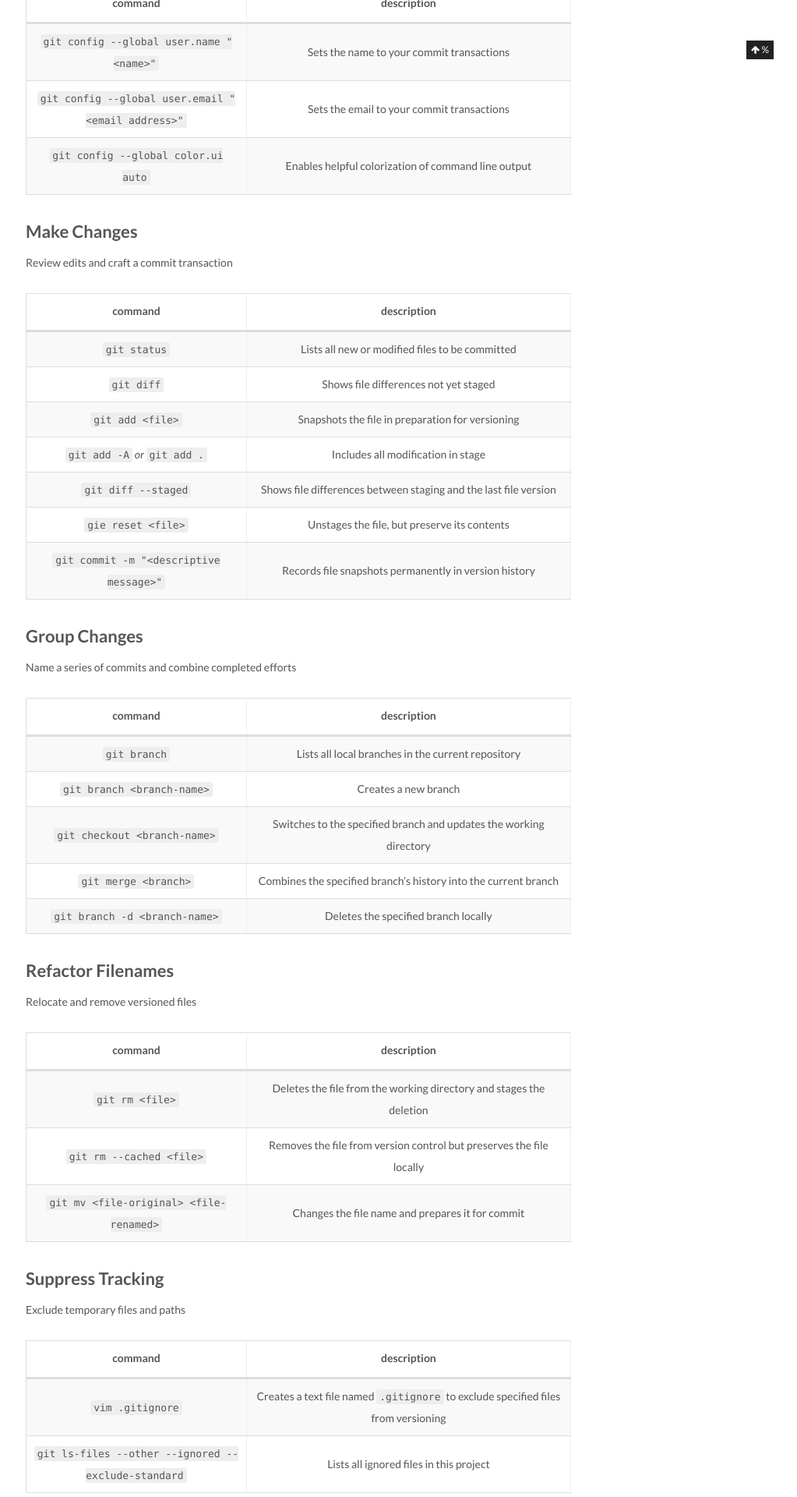
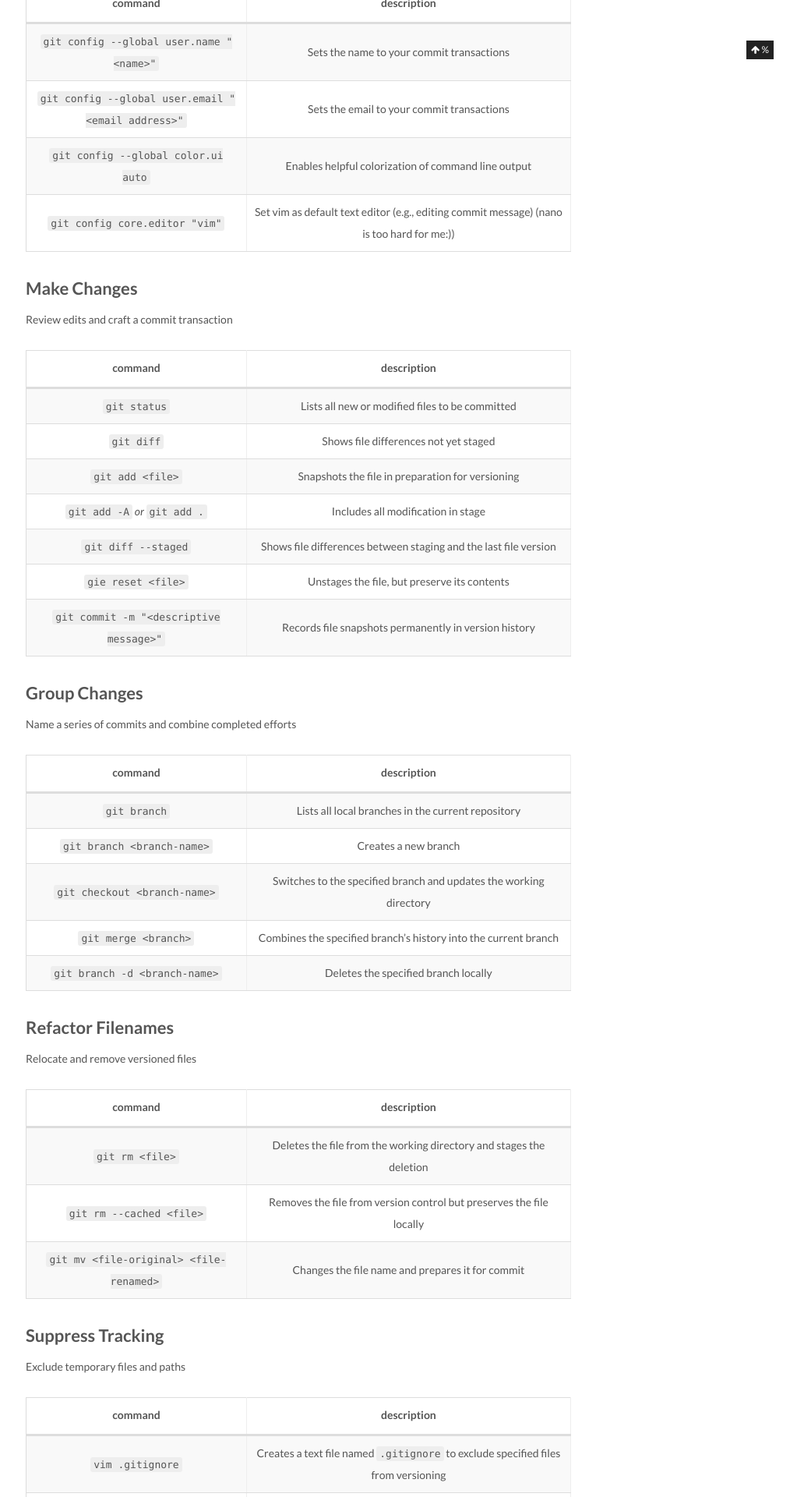
Before and after one commit to pwyq/blog, a Jekyll site: the page built from _posts/2018-02-26-Git-Cheat-Sheet.md, in a window 1280 px wide. Shown: the part 924-2844 px from the top of the page at 78% size, without its empty margins (257-1280 px from the left). Built offline with Jekyll 4.4.1, drawn with Linux system fonts in a browser that asks for light colours; comment, search, counter and statistics services are not loaded.

Commit message:
Update 2018-02-26-Git-Cheat-Sheet.md

```diff
--- a/_posts/2018-02-26-Git-Cheat-Sheet.md
+++ b/_posts/2018-02-26-Git-Cheat-Sheet.md
@@ -32,6 +32,7 @@ Configure user information for all local repositories
 | `git config --global user.name "<name>"` | Sets the name to your commit transactions |
 | `git config --global user.email "<email address>"` | Sets the email to your commit transactions |
 | `git config --global color.ui auto` | Enables helpful colorization of command line output |
+| `git config core.editor "vim"` | Set vim as default text editor (e.g., editing commit message) (nano is too hard for me:))|
 
 ## Make Changes
 Review edits and craft a commit transaction
```
